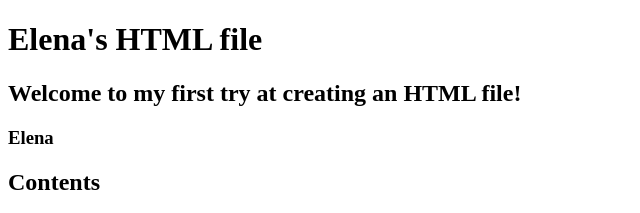
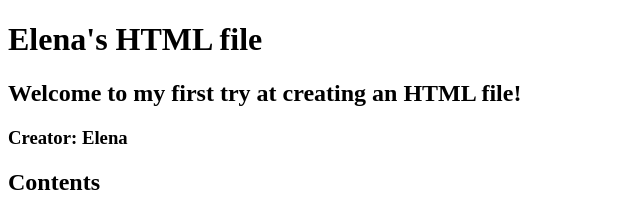
Before and after one commit to ElenaBalaita/prj4-chapter-3, a plain HTML site: page index.html in a window 1280 px wide. Shown: the top 213 px of the page, 0-640 px from the left. Drawn offline with Linux system fonts and the light colour scheme.

Commit message:
h3 added

```diff
--- a/index.html
+++ b/index.html
@@ -7,8 +7,8 @@
 
 <body>
 	<h1>Elena's HTML file</h1>
-	  <h2>Welcome to my first try at creating an HTML file!</h2>
-	  <h3>Elena</h3>
+	<h2>Welcome to my first try at creating an HTML file!</h2>
+	<h3>Creator: Elena</h3>
 	<div>
 		<h2>Contents</h2>
 		<ul>
```
